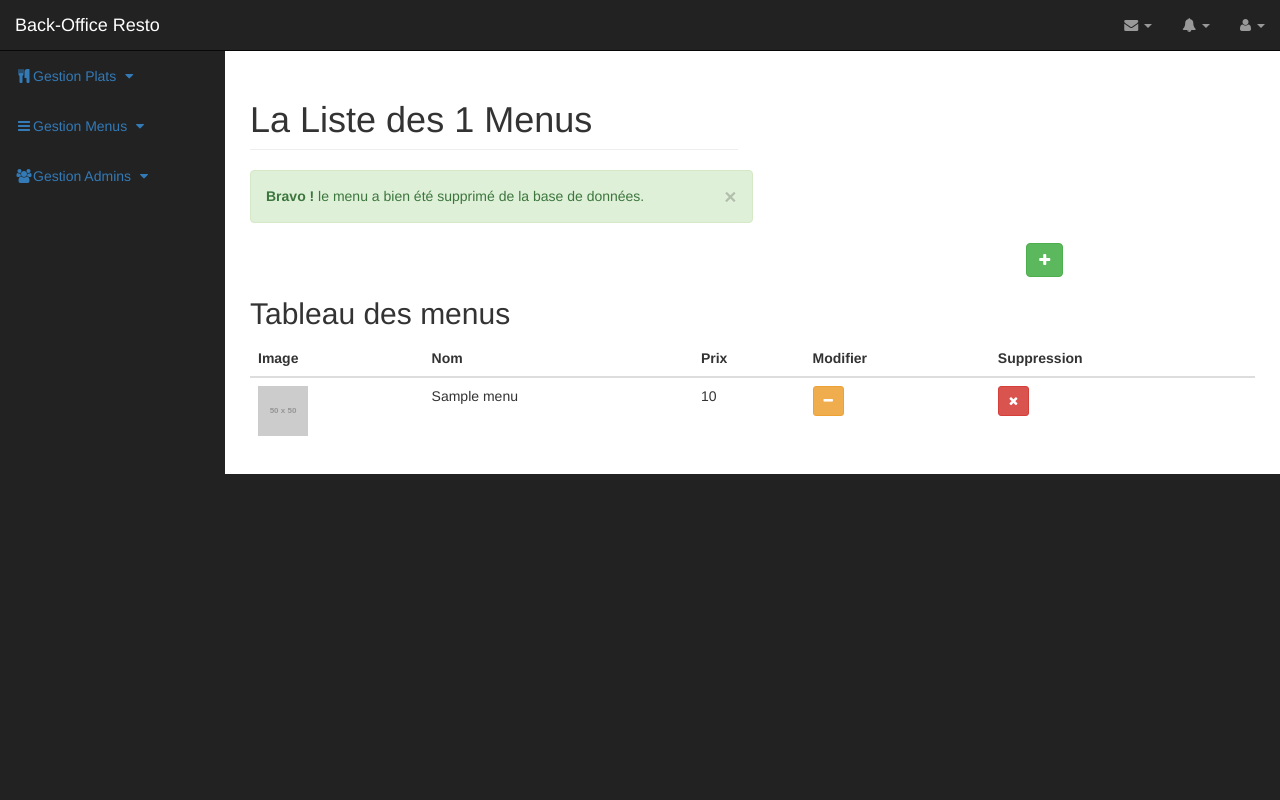
After one commit to lapie002/restaurantPOO, a PHP site: page /restaurantPOO/showmenus.php in a window 1280 px wide. The commit adds this page. Run offline with PHP 8.4, Linux system fonts and the light colour scheme; the visitor is signed in with stand-in values (Sample User, id 1); tables that the repository leaves empty or names only in its code hold one stand-in row (values such as "Sample post"); grey boxes labelled with a size stand in for pictures from a placeholder-image service; some libraries are stand-ins or nearby versions.

Commit message:
showmenus.php ok

```diff
--- a/addmenu.php
+++ b/addmenu.php
@@ -35,6 +35,7 @@ if (isset($_POST['creer']))
   $nom = $_POST['nom'];
   // $prix = $_POST['prix'];
   $prix = 0.00;
+
   $idplat = $_POST['idplat'];
   $idplat = (int) $idplat;
 
@@ -92,7 +93,7 @@ if (isset($_POST['creer']))
 
         // var_dump($objPlats);
 
-        if (empty($objPlats))
+        if(empty($objPlats))
         {
           echo 'Pas de Plats Erreur !';
         }
--- a/models/Menu.php
+++ b/models/Menu.php
@@ -6,6 +6,7 @@ class Menu
   private $_id;
   private $_nom;
   private $_prix;
+  private $_image;
 
   /* fonction hydratation des donnees provenant de la BDD */
   public function hydrate(array $donnees)
@@ -79,6 +80,16 @@ class Menu
 
   }
 
+  //Set image du menu
+  public function setImage($image)
+  {
+   # on affecte le nom a l'objet si $nom est une chaine de caracteres
+   if(is_string($image))
+   {
+     $this->_image = $image;
+   }
+  }
+
 
    /* GETTERS */
    public function getId()
@@ -98,4 +109,10 @@ class Menu
     # retourne le prix de l'objet en question
     return $this->_prix;
    }
+
+   public function getImage()
+   {
+    # retourne l'image de l'objet en question
+    return $this->_image;
+   }
 }
--- a/models/MenusManager.php
+++ b/models/MenusManager.php
@@ -20,10 +20,11 @@ class MenusManager {
     // Assignation des valeurs pour le Menu.
     // Exécution de la requête.
 
-   $q = $this->_db->prepare('INSERT INTO Menus(NOM,PRIX) VALUES(:nom,:prix)');
+   $q = $this->_db->prepare('INSERT INTO Menus(NOM,PRIX,IMAGE) VALUES(:nom,:prix,:image)');
 
    $q->bindValue(':nom',$menu->getNom());
    $q->bindValue(':prix',$menu->getPrix());
+   $q->bindValue(':image',$menu->getImage());
 
    //$q->bindValue(':nom',$menu->getNom(),PDO::PARAM_STR);
    // $q->bindValue(':prix',0.0);
@@ -94,7 +95,7 @@ class MenusManager {
      // Si le paramètre est un entier, on veut récupérer le menu avec son identifiant.
        // Exécute une requête de type SELECT avec une clause WHERE, et retourne un objet Menu.
        if(is_int($info)){
-         $q = $this->_db->query('SELECT ID, NOM, PRIX FROM Menus WHERE ID = '.$info);
+         $q = $this->_db->query('SELECT ID, NOM, PRIX, IMAGE FROM Menus WHERE ID = '.$info);
 
          $donnees = $q->fetch(PDO::FETCH_ASSOC);
 
@@ -103,7 +104,7 @@ class MenusManager {
      // Sinon, on veut récupérer le personnage avec son nom.
      // Exécute une requête de type SELECT avec une clause WHERE, et retourne un objet Personnage.
      else {
-         $q = $this->_db->prepare('SELECT ID, NOM, PRIX FROM Menus WHERE NOM = :nom');
+         $q = $this->_db->prepare('SELECT ID, NOM, PRIX, IMAGE FROM Menus WHERE NOM = :nom');
          $q->execute([':nom' => $info]);
 
          $donnees = $q->fetch(PDO::FETCH_ASSOC);
@@ -134,7 +135,7 @@ class MenusManager {
     //  $res = $q->fetchColumn();
 
     // $res = $q->fetch(PDO::FETCH_NUM);
-      $res = $q->fetch();
+    $res = $q->fetch();
 
     // $res = $q;
 
@@ -170,6 +171,23 @@ class MenusManager {
      // Exécution de la requête.
      $r->execute();
 
+   }
+
+   public function selectAllMenus()
+   {
+      $menus = [];
+
+      $q = $this->_db->query('SELECT ID, NOM, PRIX, IMAGE FROM Menus');
+
+      while ($donnees = $q->fetch(PDO::FETCH_ASSOC))
+      {
+        // var_dump($donnees);
+        $menus[] = new Menu($donnees);
+
+        // $plats[] = getPLat($donnees['IDPLAT']);
+      }
+
+      return $menus;
 
    }
 
--- /dev/null
+++ b/showmenus.php
@@ -0,0 +1,375 @@
+<?php
+// On enregistre notre autoload.
+function chargerClasse($classname)
+{
+  require 'models/'.$classname.'.php';
+}
+
+spl_autoload_register('chargerClasse');
+
+// On appelle session_start() APRÈS avoir enregistré l'autoload.
+session_start();
+
+if(isset($_GET['deconnexion']))
+{
+  session_destroy();
+  header('Location: http://localhost/restaurantPOO/login.php');
+  exit();
+}
+
+$db = Db::getInstance();
+$db->setAttribute(PDO::ATTR_ERRMODE, PDO::ERRMODE_WARNING); // On émet une alerte à chaque fois qu'une requête a échoué.
+
+$menusManager = new MenusManager($db);
+
+if(isset($_SESSION['login'])){
+
+  $nomAdminSession    = $_SESSION['nom'];
+  $prenomAdminSession = $_SESSION['prenom'];
+
+  //gestion du message success | error pour insertion du plat dans la bdd - pour update avec image
+  if(isset($_SESSION['suppressionMenu']))
+  {
+    if($_SESSION['suppressionMenu'])
+    {
+       $message = "<div class='alert alert-success fade in col-lg-6'><a href='#' class='close' data-dismiss='alert' aria-label='close'>&times;</a><strong>Bravo !</strong> le menu a bien été supprimé de la base de données.</div>";
+    }
+    else
+    {
+       $message = "<div class='alert alert-danger fade in col-lg-6'><a href='#' class='close' data-dismiss='alert' aria-label='close'>&times;</a><strong>Erreur !</strong> le menu n'a pas été supprimé de la base de données.</div>";
+    }
+  }
+
+?>
+<!DOCTYPE html>
+<html lang="fr">
+<head>
+
+    <meta charset="utf-8">
+    <meta http-equiv="X-UA-Compatible" content="IE=edge">
+    <meta name="viewport" content="width=device-width, initial-scale=1">
+    <meta name="description" content="">
+    <meta name="author" content="">
+
+    <title>SB Admin - Bootstrap Admin Template</title>
+
+    <!-- Bootstrap Core CSS -->
+    <link href="./css/bootstrap.min.css" rel="stylesheet">
+
+    <!-- Custom CSS -->
+    <link href="./css/sb-admin.css" rel="stylesheet">
+
+    <!-- Custom Fonts -->
+    <link href="./font-awesome/css/font-awesome.min.css" rel="stylesheet" type="text/css">
+
+    <!-- HTML5 Shim and Respond.js IE8 support of HTML5 elements and media queries -->
+    <!-- WARNING: Respond.js doesn't work if you view the page via file:// -->
+    <!--[if lt IE 9]>
+        <script src="https://oss.maxcdn.com/libs/html5shiv/3.7.0/html5shiv.js"></script>
+        <script src="https://oss.maxcdn.com/libs/respond.js/1.4.2/respond.min.js"></script>
+    <![endif]-->
+
+</head>
+
+<body>
+
+<!-- Sidebar Menu Items - These collapse to the responsive navigation menu on small screens -->
+<!--          <div class="collapse navbar-collapse navbar-ex1-collapse">
+              <ul class="nav navbar-nav side-nav">
+                  <li>
+                      <a href="http://localhost/ProjetMVC/index.php?controller=products&action=index" data-toggle="collapse" data-target="#demo"><i class="fa fa-fw fa-edit"></i> Products<i class="fa fa-fw fa-caret-down"></i></a>
+                      <ul id="demo" class="collapse">
+                          <li>
+                              <a href="#">Liste des Produits</a>
+                          </li>
+                          <li>
+                              <a href="#">Ajouter Plat</a>
+                              <a href="#">Ajouter Plat</a>
+                              <a href="#">Ajouter Plat</a>
+                              <a href="#">Ajouter Plat</a>
+                          </li>
+                      </ul>
+                  </li>
+              </ul>
+          </div>    -->
+  <!-- Sidebar Menu Items - These collapse to the responsive navigation menu on small screens -->
+  <div class="collapse navbar-collapse navbar-ex1-collapse">
+      <ul class="nav navbar-nav side-nav">
+          <li>
+              <a href="javascript:;" data-toggle="collapse" data-target="#plats"><i class="fa fa-fw fa-cutlery"></i>Gestion Plats <i class="fa fa-fw fa-caret-down"></i></a>
+              <ul id="plats" class="collapse">
+                  <li>
+                      <a href="http://localhost/restaurantPOO/addplat.php">Ajouter un Plat</a>
+                  </li>
+                  <li>
+                      <a href="http://localhost/restaurantPOO/showplats.php">Lister les Plats</a>
+                  </li>
+              </ul>
+          </li>
+          <li>
+            <a href="javascript:;" data-toggle="collapse" data-target="#menu"><i class="fa fa-fw fa-bars"></i>Gestion Menus <i class="fa fa-fw fa-caret-down"></i></a>
+            <ul id="menu" class="collapse">
+                <li>
+                    <a href="http://localhost/restaurantPOO/addmenu.php">Ajouter un Menu</a>
+                </li>
+                <li>
+                    <a href="http://localhost/restaurantPOO/showmenus.php">Lister les Menus</a>
+                </li>
+            </ul>
+          </li>
+          <li>
+            <a href="javascript:;" data-toggle="collapse" data-target="#admin"><i class="fa fa-fw fa-users"></i>Gestion Admins <i class="fa fa-fw fa-caret-down"></i></a>
+            <ul id="admin" class="collapse">
+                <li>
+                    <a href="http://localhost/restaurantPOO/addadmin.php">Ajouter un Admin</a>
+                </li>
+                <li>
+                    <a href="http://localhost/restaurantPOO/showadmins.php">Lister les Admins</a>
+                </li>
+            </ul>
+          </li>
+      </ul>
+  </div>
+
+<!-- Navigation -->
+<nav class="navbar navbar-inverse navbar-fixed-top" role="navigation">
+            <!-- Brand and toggle get grouped for better mobile display -->
+            <div class="navbar-header">
+                <button type="button" class="navbar-toggle" data-toggle="collapse" data-target=".navbar-ex1-collapse">
+                    <span class="sr-only">Toggle navigation</span>
+                    <span class="icon-bar"></span>
+                    <span class="icon-bar"></span>
+                    <span class="icon-bar"></span>
+                </button>
+                <a class="navbar-brand" href="#">Back-Office Resto</a>
+            </div>
+            <!-- Top Menu Items -->
+            <ul class="nav navbar-right top-nav">
+                <li class="dropdown">
+                    <a href="#" class="dropdown-toggle" data-toggle="dropdown"><i class="fa fa-envelope"></i> <b class="caret"></b></a>
+                    <ul class="dropdown-menu message-dropdown">
+                        <li class="message-preview">
+                            <a href="#">
+                                <div class="media">
+                                    <span class="pull-left">
+                                        <img class="media-object" src="http://placehold.it/50x50" alt="">
+                                    </span>
+                                    <div class="media-body">
+                                        <h5 class="media-heading"><strong><?php echo $prenomAdminSession . ' ' . $nomAdminSession; ?></strong>
+                                        </h5>
+                                        <p class="small text-muted"><i class="fa fa-clock-o"></i> Yesterday at 4:32 PM</p>
+                                        <p>Lorem ipsum dolor sit amet, consectetur...</p>
+                                    </div>
+                                </div>
+                            </a>
+                        </li>
+                        <li class="message-preview">
+                            <a href="#">
+                                <div class="media">
+                                    <span class="pull-left">
+                                        <img class="media-object" src="http://placehold.it/50x50" alt="">
+                                    </span>
+                                    <div class="media-body">
+                                        <h5 class="media-heading"><strong><?php echo $prenomAdminSession . ' ' . $nomAdminSession;  ?></strong>
+                                        </h5>
+                                        <p class="small text-muted"><i class="fa fa-clock-o"></i> Yesterday at 4:32 PM</p>
+                                        <p>Lorem ipsum dolor sit amet, consectetur...</p>
+                                    </div>
+                                </div>
+                            </a>
+                        </li>
+                        <li class="message-preview">
+                            <a href="#">
+                                <div class="media">
+                                    <span class="pull-left">
+                                        <img class="media-object" src="http://placehold.it/50x50" alt="">
+                                    </span>
+                                    <div class="media-body">
+                                        <h5 class="media-heading"><strong>John Smith</strong>
+                                        </h5>
+                                        <p class="small text-muted"><i class="fa fa-clock-o"></i> Yesterday at 4:32 PM</p>
+                                        <p>Lorem ipsum dolor sit amet, consectetur...</p>
+                                    </div>
+                                </div>
+                            </a>
+                        </li>
+                        <li class="message-footer">
+                            <a href="#">Read All New Messages</a>
+                        </li>
+                    </ul>
+                </li>
+                <li class="dropdown">
+                    <a href="#" class="dropdown-toggle" data-toggle="dropdown"><i class="fa fa-bell"></i> <b class="caret"></b></a>
+                    <ul class="dropdown-menu alert-dropdown">
+                        <li>
+                            <a href="#">Alert Name <span class="label label-default">Alert Badge</span></a>
+                        </li>
+                        <li>
+                            <a href="#">Alert Name <span class="label label-primary">Alert Badge</span></a>
+                        </li>
+                        <li>
+                            <a href="#">Alert Name <span class="label label-success">Alert Badge</span></a>
+                        </li>
+                        <li>
+                            <a href="#">Alert Name <span class="label label-info">Alert Badge</span></a>
+                        </li>
+                        <li>
+                            <a href="#">Alert Name <span class="label label-warning">Alert Badge</span></a>
+                        </li>
+                        <li>
+                            <a href="#">Alert Name <span class="label label-danger">Alert Badge</span></a>
+                        </li>
+                        <li class="divider"></li>
+                        <li>
+                            <a href="#">View All</a>
+                        </li>
+                    </ul>
+                </li>
+                <li class="dropdown">
+                    <a href="#" class="dropdown-toggle" data-toggle="dropdown"><i class="fa fa-user"></i> <?php //echo $first_name . ' ' . $last_name;?> <b class="caret"></b></a>
+                    <ul class="dropdown-menu">
+                        <li>
+                            <a href="#"><i class="fa fa-fw fa-user"></i>Profile</a>
+                        </li>
+                        <li>
+                            <a href="#"><i class="fa fa-fw fa-envelope"></i> Inbox</a>
+                        </li>
+                        <li>
+                            <a href="#"><i class="fa fa-fw fa-gear"></i> Settings</a>
+                        </li>
+                        <li class="divider"></li>
+                        <li>
+                            <a href="http://localhost/restaurantPOO/showmenus.php?deconnexion=true"><i class="fa fa-fw fa-power-off"></i>Log Out</a>
+                        </li>
+                    </ul>
+                </li>
+            </ul>
+<!-- /.navbar-collapse -->
+
+</nav>
+
+
+
+<div id="wrapper">
+
+
+        <div id="page-wrapper">
+
+                    <div class="container-fluid">
+
+                        <!-- Page Heading -->
+                        <div class="row">
+                            <div class="col-lg-6">
+                                <h1 class="page-header">
+                                    La Liste des <?= $menusManager->count() ?> Menus
+                                </h1>
+                            </div>
+                            <div class="col-lg-12">
+                            <?php
+                              //on affiche le message de suuccess | error d insertion
+                              if(isset($message)){echo $message;}
+                            ?>
+                            </div>
+                        </div>
+
+
+                        <div class="row">
+                            <div class="col-lg-9">
+                            </div>
+                            <div class="col-lg-3">
+                                <a href="http://localhost/restaurantPOO/addmenu.php"><button type="button" class="btn btn-success"><i class="fa fa-plus" aria-hidden="true"></i></button></a>
+                            </div>
+                        </div>
+                        <!-- /.row -->
+
+                        <div class="row">
+                            <div class="col-lg-12">
+                                <h2>Tableau des menus</h2>
+                            <div class="table-responsive">
+                            <table class="table table-hover">
+                                        <thead>
+                                            <tr>
+                                                <th>Image</th>
+                                                <th>Nom</th>
+                                                <th>Prix</th>
+                                                <th>Modifier</th>
+                                                <th>Suppression</th>
+                                            </tr>
+                                        </thead>
+
+                                        <tbody>
+                                            <?php
+                                            //on recupere touts les plats de la bdd :
+                                            $menus = $menusManager->selectAllMenus();
+
+                                            foreach($menus as $menu)
+                                            {
+                                                // num me sert pour la fenetre modale
+                                                $num = $menu->getId();
+
+                                                ?>
+                                            <tr>
+                                                        <td><img class="media-object" src="http://placehold.it/50x50" alt=""></td>
+                                                        <td><?=$menu->getNom();?></td>
+                                                        <td><?=$menu->getPrix();?></td>
+                                                        <td><a href="http://localhost/restaurantPOO/updatemenu.php?updateMenuId=<?=$num;?>"><button type="button" class="btn btn-sm btn-warning"><i class="fa fa-minus" aria-hidden="true"></i></button></a></td>
+                                                        <td><button type="button" class="btn btn-sm btn-danger" data-toggle="modal" data-target="#myModal<?=$num;?>"><i class="fa fa-times" aria-hidden="true"></i></button></td>
+                                            </tr>
+
+                                            <div class="modal fade" id="myModal<?=$num;?>" role="dialog">
+                                                              <div class="modal-dialog">
+                                                                <!-- Modal content-->
+                                                                <div class="modal-content">
+                                                                  <div class="modal-header">
+                                                                    <button type="button" class="close" data-dismiss="modal">&times;</button>
+                                                                    <h4 class="modal-title">Attention</h4>
+                                                                  </div>
+                                                                  <div class="modal-body">
+                                                                    <p>Êtes-vous sûr de vouloir supprimer le plat numero <?=$num;?> ?</p>
+                                                                  </div>
+                                                                  <div class="modal-footer">
+                                                                    <a href="http://localhost/restaurantPOO/deletemenu.php?id=<?=$num;?>"><button type="button" class="btn btn-default">Supprimer</button></a>
+
+                                                                  </div>
+                                                                </div>
+                                                              <!--modal-dialog-->
+                                                              </div>
+                                                            <!--modal modal-->
+                                            </div>
+                                            <!-- fermeture de la div foreach-->
+                                            <?php
+                                            //fin du foreach sur les plats
+                                            ;}
+                                             ?>
+                                        </tbody>
+                                    </table>
+                            </div>
+                            </div>
+                        </div>
+                        <!-- /.row -->
+
+                    </div>
+                    <!-- /.container-fluid -->
+
+                </div>
+                <!-- /#page-wrapper -->
+ </div>
+    <!-- /#wrapper -->
+</body>
+
+<!-- jQuery -->
+<script src="./js/jquery.js"></script>
+
+<!-- Bootstrap Core JavaScript -->
+<script src="./js/bootstrap.min.js"></script>
+
+</html>
+<?php
+//fin du test de session admin
+}
+else
+{
+  //on redirige vers la page de login
+  header('Location: http://localhost/restaurantPOO/login.php');
+}
+?>
--- a/showplats.php
+++ b/showplats.php
@@ -102,7 +102,7 @@ if(isset($_SESSION['login'])){
                       <a href="http://localhost/restaurantPOO/addplat.php">Ajouter un Plat</a>
                   </li>
                   <li>
-                      <a href="http://localhost/restaurantPOO/showplats.php">Lister les plats</a>
+                      <a href="http://localhost/restaurantPOO/showplats.php">Lister les Plats</a>
                   </li>
               </ul>
           </li>
```
